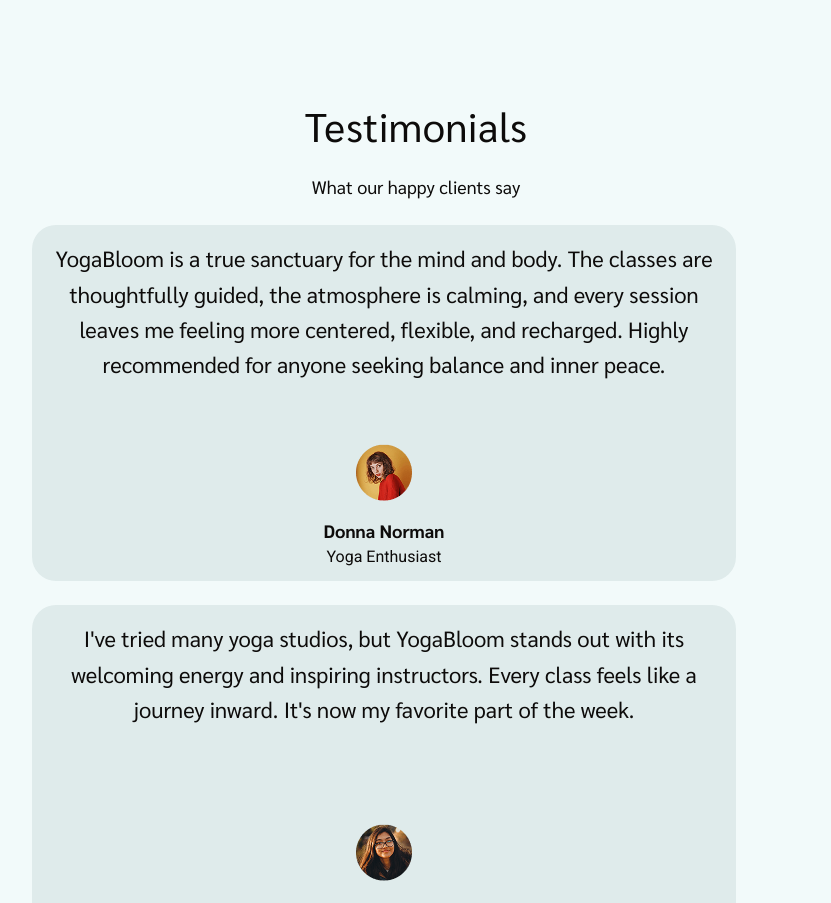
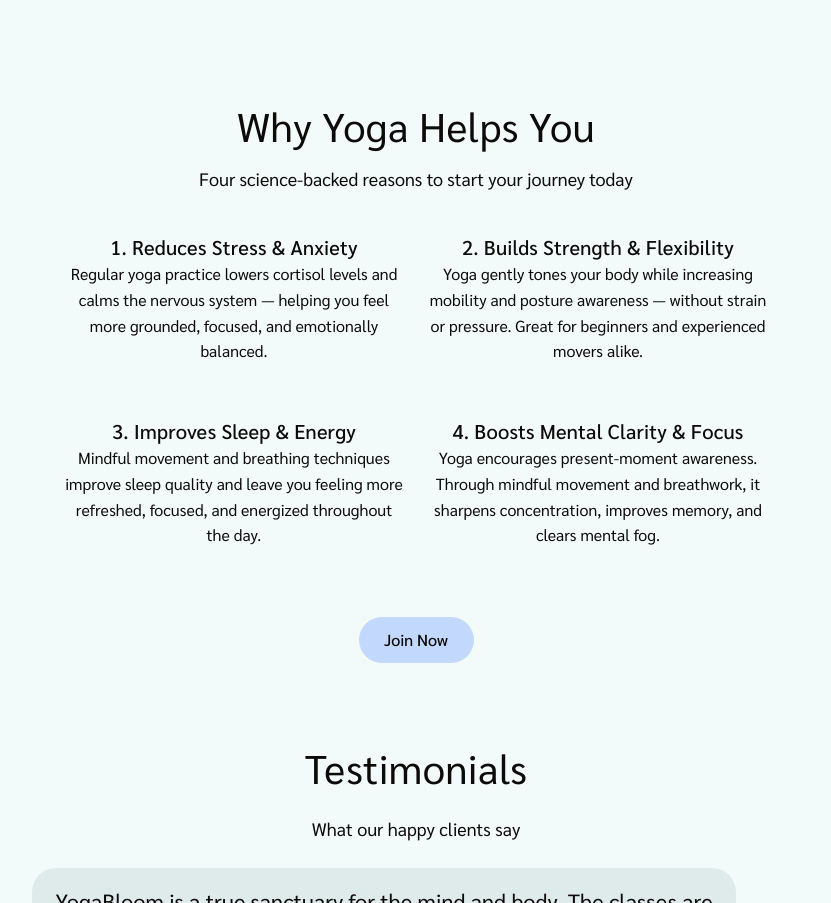
Before and after one commit to ulasem/YogaBloom, a website built with Vite: page src/index.html in a window 1280 px wide. Shown: the part 3323-4226 px from the top of the page, without its empty margins (224-1055 px from the left). Built offline with nearby package versions, Linux system fonts and the light colour scheme.

Commit message:
create about-us section

```diff
--- a/src/css/about-us.css
+++ b/src/css/about-us.css
@@ -0,0 +1,132 @@
+.why-yoga {
+}
+.why-yoga-container {
+  display: flex;
+  flex-direction: column;
+  gap: 24px;
+  padding-top: 64px;
+  padding-bottom: 64px;
+}
+.why-yoga__text {
+  display: flex;
+  align-items: center;
+  flex-direction: column;
+  gap: 12px;
+}
+.why-yoga__title {
+  font-weight: 400;
+  font-size: 40px;
+  line-height: 1.2;
+  letter-spacing: 0.01em;
+  text-align: center;
+}
+.why-yoga__subtitle {
+  font-weight: 400;
+  line-height: 1.6;
+  text-align: center;
+}
+.why-yoga__grid {
+  display: flex;
+  align-items: center;
+  flex-direction: column;
+  gap: 48px;
+}
+.why-yoga__item {
+  display: flex;
+  flex-direction: column;
+  gap: 24px;
+}
+.why-yoga__item-title {
+  font-weight: 500;
+  font-size: 23px;
+  line-height: 1.4;
+  letter-spacing: 0.01em;
+  text-align: center;
+}
+.why-yoga__item-text {
+  font-weight: 400;
+  line-height: 1.6;
+  text-align: center;
+}
+.why-yoga__button {
+  border-radius: 100px;
+  background-color: #c2d8fc;
+  display: flex;
+  align-items: center;
+  justify-content: center;
+  font-weight: 500;
+  padding: 10px 24px;
+}
+
+.why-yoga__button.phone {
+  max-width: 343px;
+  width: 100%;
+}
+
+.why-yoga__button.laptop {
+  display: none;
+}
+
+.why-yoga__button:hover,
+.why-yoga__button:active {
+  background-color: rgba(13, 11, 10, 0.05);
+}
+
+@media screen and (min-width: 768px) {
+  .why-yoga-container {
+    gap: 40px;
+    padding-top: 40px;
+    padding-bottom: 40px;
+    display: flex;
+    align-items: center;
+  }
+  .why-yoga__text {
+    gap: 16px;
+  }
+  .why-yoga__subtitle {
+    font-size: 18px;
+  }
+  .why-yoga__grid {
+    flex-direction: row;
+    flex-wrap: wrap;
+    gap: 24px;
+    max-width: 704px;
+  }
+  .why-yoga__item {
+    justify-content: flex-start;
+    gap: 0;
+    width: 100%;
+    max-width: 340px;
+    min-height: 160px;
+  }
+  .why-yoga__item-title {
+    font-size: 20px;
+  }
+  .why-yoga__button.phone {
+    display: none;
+  }
+  .why-yoga__button.laptop {
+    width: 115px;
+    height: 46px;
+    display: flex;
+  }
+}
+
+@media screen and (min-width: 1336px) {
+  .why-yoga-container {
+    padding-top: 112px;
+    padding-bottom: 112px;
+  }
+  .why-yoga__grid {
+    flex-wrap: nowrap;
+    max-width: 1312px;
+  }
+  .why-yoga__item {
+    max-width: ;
+    gap: 24px;
+  }
+  .why-yoga__item-title {
+    font-weight: 400;
+    font-size: 28px;
+  }
+}
--- a/src/partials/about-us.html
+++ b/src/partials/about-us.html
@@ -1,5 +1,46 @@
-<section>
-  <div class="container">
-
+<section class="why-yoga">
+  <div class="container why-yoga-container">
+    <div class="why-yoga__text">
+      <h2 class="why-yoga__title">Why Yoga Helps You</h2>
+      <p class="why-yoga__subtitle">
+        Four science-backed reasons to start your journey today
+      </p>
+    </div>
+    <ul class="why-yoga__grid">
+      <li class="why-yoga__item">
+        <h3 class="why-yoga__item-title">1. Reduces Stress & Anxiety</h3>
+        <p class="why-yoga__item-text">
+          Regular yoga practice lowers cortisol levels and calms the nervous
+          system — helping you feel more grounded, focused, and emotionally
+          balanced.
+        </p>
+      </li>
+      <li class="why-yoga__item">
+        <h3 class="why-yoga__item-title">2. Builds Strength & Flexibility</h3>
+        <p class="why-yoga__item-text">
+          Yoga gently tones your body while increasing mobility and posture
+          awareness — without strain or pressure. Great for beginners and
+          experienced movers alike.
+        </p>
+      </li>
+      <li class="why-yoga__item">
+        <h3 class="why-yoga__item-title">3. Improves Sleep & Energy</h3>
+        <p class="why-yoga__item-text">
+          Mindful movement and breathing techniques improve sleep quality and
+          leave you feeling more refreshed, focused, and energized throughout
+          the day.
+        </p>
+      </li>
+      <li class="why-yoga__item">
+        <h3 class="why-yoga__item-title">4. Boosts Mental Clarity & Focus</h3>
+        <p class="why-yoga__item-text">
+          Yoga encourages present-moment awareness. Through mindful movement and
+          breathwork, it sharpens concentration, improves memory, and clears
+          mental fog.
+        </p>
+      </li>
+    </ul>
+    <a class="why-yoga__button laptop" href="#pricing">Join Now</a>
+    <a class="why-yoga__button phone" href="#pricing">Join</a>
   </div>
 </section>
```
